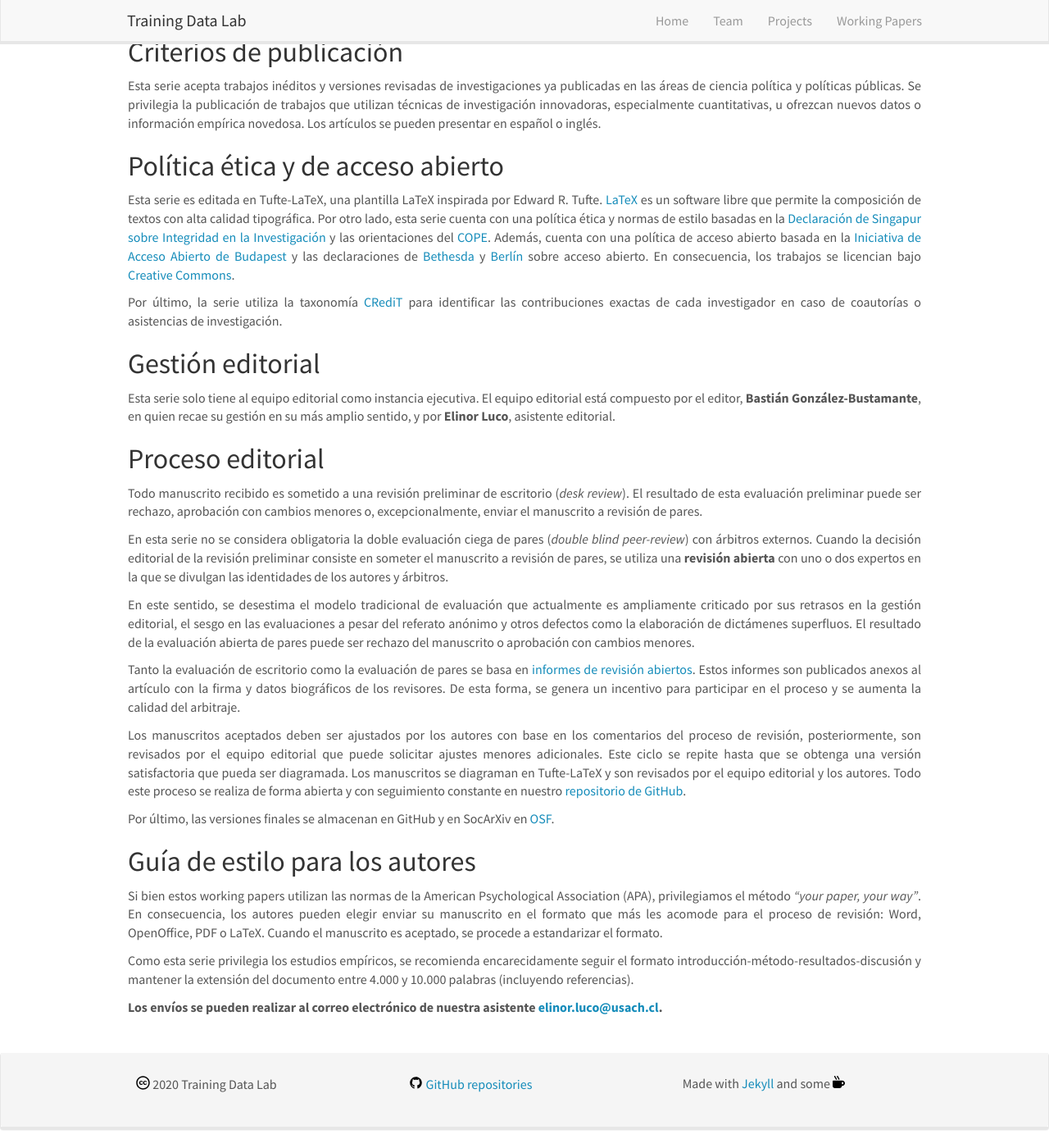
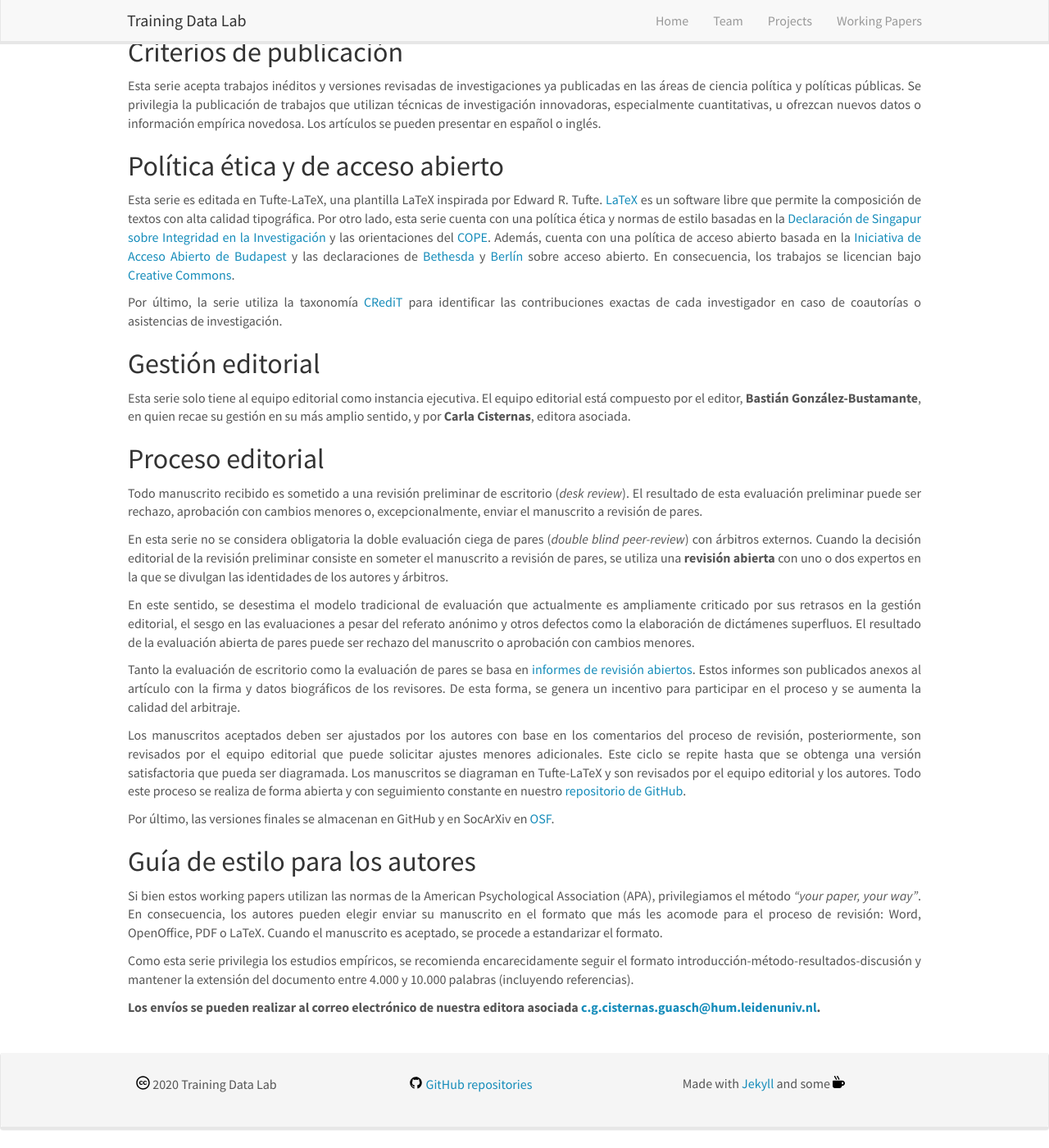
Before and after one commit to training-datalab/old-training-datalab.com, a Jekyll site: the page built from _pages/tufte-guidelines-spanish.md, in a window 1280 px wide and 1400 px high, scrolled down 148 px. Shown: the whole window at 82% size. Built offline with Jekyll 4.4.1, drawn with Linux system fonts in a browser that asks for light colours; nearby versions of some CDN libraries.

Commit message:
Update tufte-guidelines-spanish.md
Co-Authored-By: Carla Cisternas <c.g.cisternas.guasch@hum.leidenuniv.nl>

```diff
--- a/_pages/tufte-guidelines-spanish.md
+++ b/_pages/tufte-guidelines-spanish.md
@@ -22,7 +22,7 @@ permalink: /tufte-guidelines-spanish/
 
 ## Gestión editorial
 
-<p align=" justify">Esta serie solo tiene al equipo editorial como instancia ejecutiva. El equipo editorial está compuesto por el editor, <strong>Bastián González-Bustamante</strong>, en quien recae su gestión en su más amplio sentido, y por <strong>Elinor Luco</strong>, asistente editorial.</p>
+<p align=" justify">Esta serie solo tiene al equipo editorial como instancia ejecutiva. El equipo editorial está compuesto por el editor, <strong>Bastián González-Bustamante</strong>, en quien recae su gestión en su más amplio sentido, y por <strong>Carla Cisternas</strong>, editora asociada.</p>
 
 ## Proceso editorial
 
@@ -44,5 +44,5 @@ permalink: /tufte-guidelines-spanish/
 
 <p align=" justify">Como esta serie privilegia los estudios empíricos, se recomienda encarecidamente seguir el formato introducción-método-resultados-discusión y mantener la extensión del documento entre 4.000 y 10.000 palabras (incluyendo referencias).</p>
 
-<p align=" justify"><strong>Los envíos se pueden realizar al correo electrónico de nuestra asistente <a href="mailto:elinor.luco@usach.cl">elinor.luco@usach.cl</a>.</strong></p>
+<p align=" justify"><strong>Los envíos se pueden realizar al correo electrónico de nuestra editora asociada <a href="mailto:c.g.cisternas.guasch@hum.leidenuniv.nl">c.g.cisternas.guasch@hum.leidenuniv.nl</a>.</strong></p>
 <br />
```
